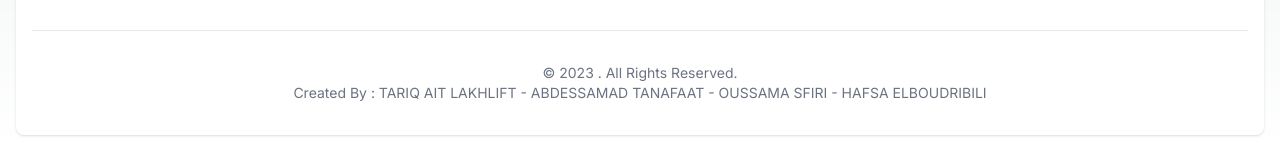
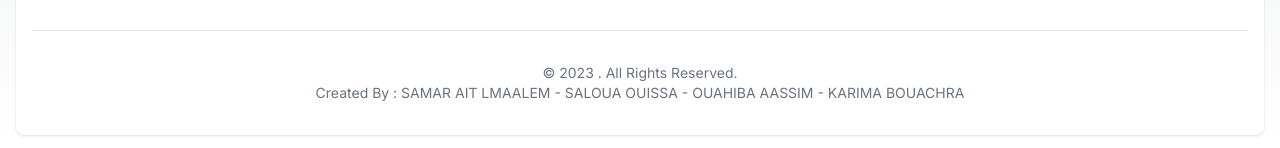
Before and after one commit to samar-ait/e_learning, a Next.js app in the folder Client/: page /auth/login in a window 1280 px wide. Shown: the part 766-914 px from the top of the page. Built offline with nearby package versions, Linux system fonts and the light colour scheme.

Commit message:
e_learning

```diff
--- a/Client/src/components/Footer.tsx
+++ b/Client/src/components/Footer.tsx
@@ -27,7 +27,7 @@ import Link from "next/link";
           </ul>
         </div>
         <hr className="my-6 border-gray-200 sm:mx-auto dark:border-gray-700 lg:my-8" />
-        <span className="block text-sm text-gray-500 sm:text-center dark:text-gray-400">© 2023 <a href="https://flowbite.com/" className="hover:underline"></a>. All Rights Reserved. <br/> Created By : TARIQ AIT LAKHLIFT - ABDESSAMAD TANAFAAT - OUSSAMA SFIRI - HAFSA ELBOUDRIBILI</span>
+        <span className="block text-sm text-gray-500 sm:text-center dark:text-gray-400">© 2023 <a href="https://flowbite.com/" className="hover:underline"></a>. All Rights Reserved. <br/> Created By : SAMAR AIT LMAALEM - SALOUA OUISSA - OUAHIBA AASSIM - KARIMA BOUACHRA </span>
       </div>
     </footer>
     </div>
```
Also changed, not shown: 33 other files (tests, documents, lock files or other folders).
